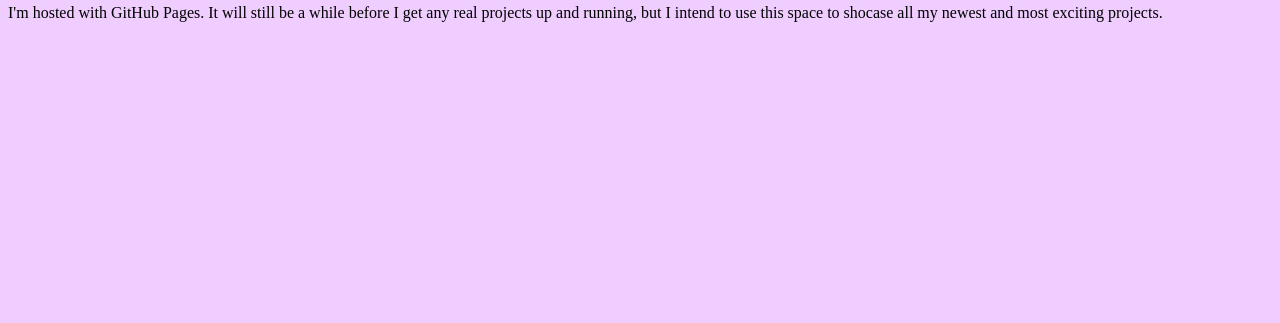
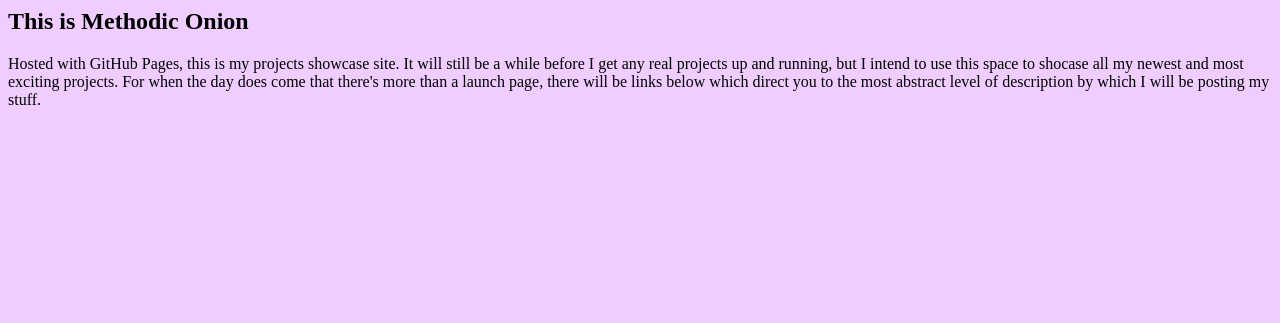
Before and after one commit to Methodiconion/methodiconion.github.io, a plain HTML site: page index.html in a window 1280 px wide. Shown: the part 477-800 px from the top of the page. Drawn offline with Linux system fonts and the light colour scheme.

Commit message:
Update index.html

```diff
--- a/index.html
+++ b/index.html
@@ -3,6 +3,7 @@
 <body style="background-color:#efceff">
 <h1>Salutations my friend!</h1>
 <img width=25% height=auto src="Logo.png" alt="Triangle with three unequal sides" />
-<p>I'm hosted with GitHub Pages. It will still be a while before I get any real projects up and running, but I intend to use this space to shocase all my newest and most exciting projects.</p>
+<h2>This is Methodic Onion</h2>
+<p>Hosted with GitHub Pages, this is my projects showcase site. It will still be a while before I get any real projects up and running, but I intend to use this space to shocase all my newest and most exciting projects. For when the day does come that there's more than a launch page, there will be links below which direct you to the most abstract level of description by which I will be posting my stuff.</p>
 </body>
 </html>
```
